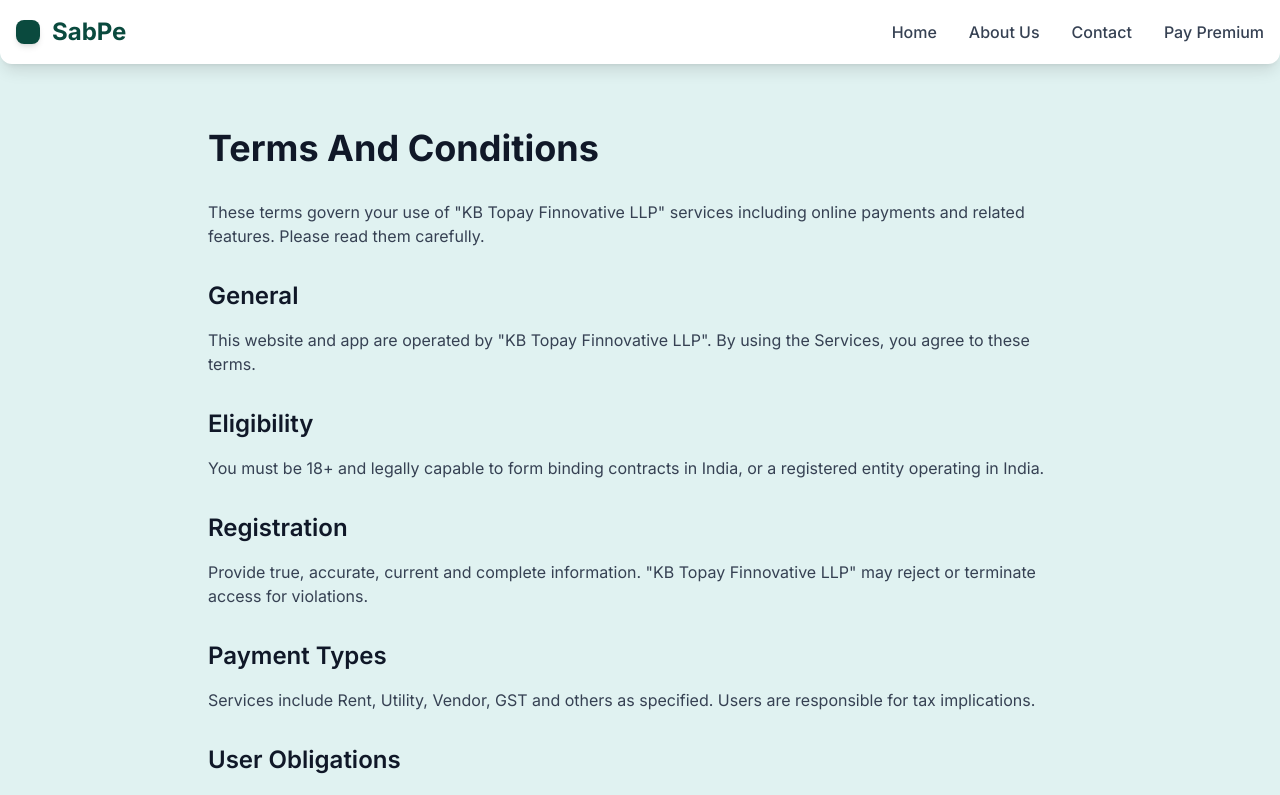
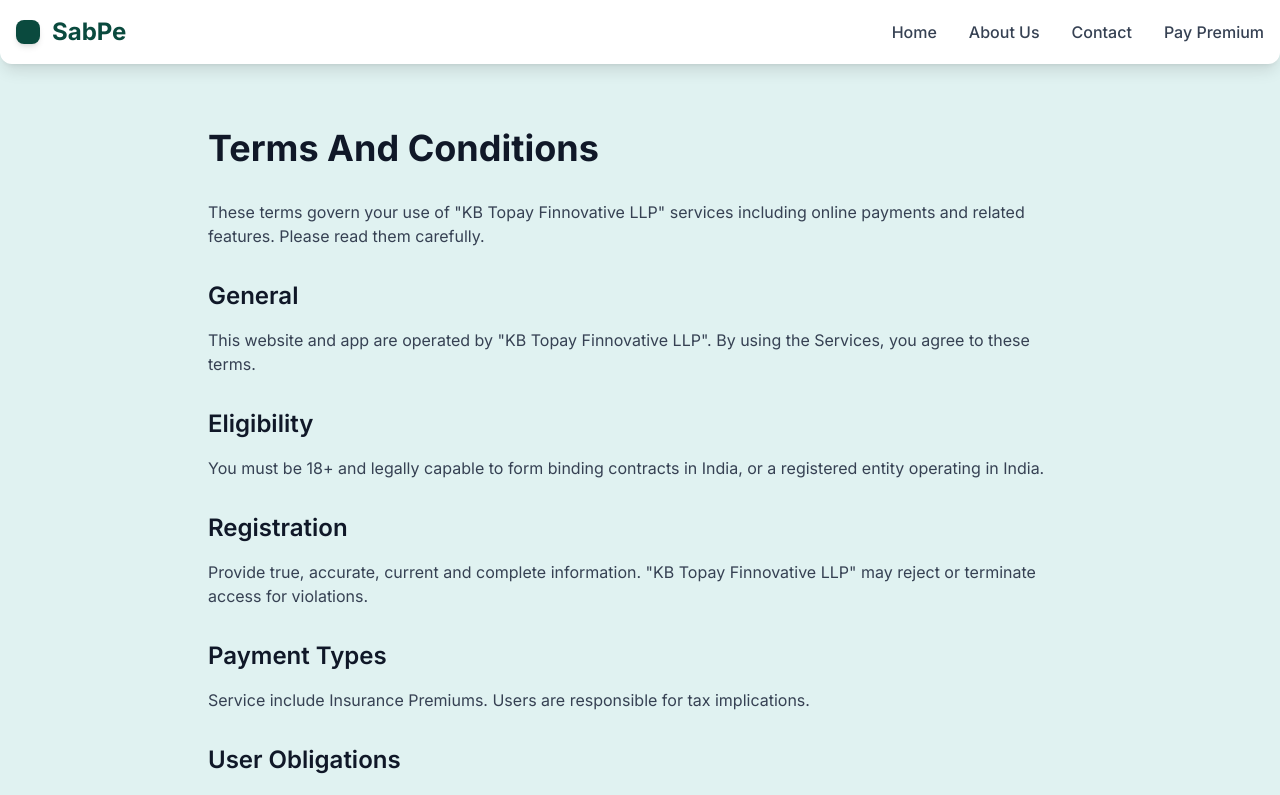
Before and after one commit to ParasUpadhayay-Clickpe/insurance-sabpe, a Next.js app: page /terms-and-conditions in a window 1280 px wide. Shown: the top 795 px of the page. Built offline with nearby package versions, Linux system fonts and the light colour scheme.

Commit message:
update the payment types

```diff
--- a/src/app/privacy-policy/page.tsx
+++ b/src/app/privacy-policy/page.tsx
@@ -4,7 +4,7 @@
             <h1 className="text-4xl font-bold text-gray-900 mb-8">Privacy Policy</h1>
             <div className="prose prose-lg max-w-none text-gray-700">
                 <p className="mb-6">
-                    [&quot;"KB Topay Finnovative LLP"&quot;, &quot;we&quot; or &quot;us&quot;] is committed to protecting your information and privacy. This
+                    [&quot;KB Topay Finnovative LLP&quot;, &quot;we&quot; or &quot;us&quot;] is committed to protecting your information and privacy. This
                     Privacy Policy is designed to help you understand how we may collect, process, store and use the
                     information you provide to us and to assist you in making informed decisions while using our Service.
                 </p>
--- a/src/app/terms-and-conditions/page.tsx
+++ b/src/app/terms-and-conditions/page.tsx
@@ -13,7 +13,7 @@
                 <h2 className="text-2xl font-semibold text-gray-900 mt-8 mb-4">Registration</h2>
                 <p className="mb-6">Provide true, accurate, current and complete information. "KB Topay Finnovative LLP" may reject or terminate access for violations.</p>
                 <h2 className="text-2xl font-semibold text-gray-900 mt-8 mb-4">Payment Types</h2>
-                <p className="mb-6">Services include Rent, Utility, Vendor, GST and others as specified. Users are responsible for tax implications.</p>
+                <p className="mb-6">Service include Insurance Premiums. Users are responsible for tax implications.</p>
                 <h2 className="text-2xl font-semibold text-gray-900 mt-8 mb-4">User Obligations</h2>
                 <ul className="list-disc list-inside mb-6 space-y-2">
                     <li>Provide accurate information and maintain required licenses</li>
```
